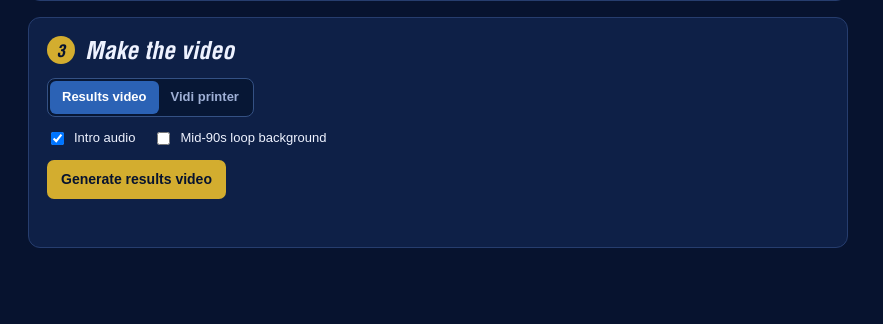
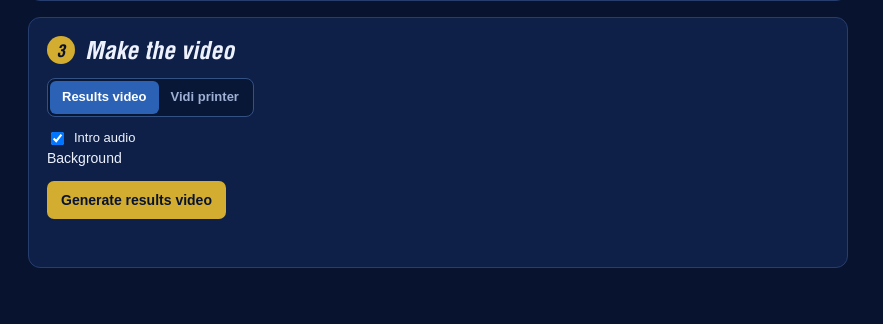
Before and after one commit to grandscores/grandscores-studio2, a Flask app: page / in a window 1280 px wide. Shown: the part 1147-1471 px from the top of the page, without its empty margins (0-883 px from the left). Before the commit the page ends 1395 px from the top, so only its background shows below. Run offline with Flask 3, Linux system fonts and the light colour scheme.

Commit message:
Add files via upload

```diff
--- a/templates/index.html
+++ b/templates/index.html
@@ -107,7 +107,10 @@
     </div>
     <div class="options">
       <label class="inline" id="introOpt"><input id="includeMusic" type="checkbox" checked> Intro audio</label>
-      <label class="inline"><input id="mid90sBg" type="checkbox"> Mid-90s loop background</label>
+    </div>
+    <div class="bg-field">
+      <span class="field-label">Background</span>
+      <div class="bg-picker" id="resultsBgPicker" role="radiogroup" aria-label="Results background"></div>
     </div>
     <div class="btns"><button class="btn primary" id="generate" type="button">Generate results video</button></div>
     <div id="status" class="status" role="status"></div>
@@ -131,7 +134,11 @@
     <div class="table-options">
       <div class="option-box"><b>Display</b><p class="hint">Top half first, then bottom half.</p><label class="inline"><input id="showStats" type="checkbox" checked> Show position, played and points</label><label class="inline"><input id="tableEndLogo" type="checkbox" checked> End with Grandscores identity</label></div>
       <div class="option-box"><b>Voiceover</b><label class="inline"><input id="tableVO" type="checkbox" checked> Include voiceover</label><label class="inline"><input id="mentionPts" type="checkbox" checked> Mention points totals</label></div>
-      <div class="option-box"><b>Sound and background</b><label class="inline"><input id="tableMusic" type="checkbox" checked> Intro music</label><label class="inline"><input id="tableMid90sBg" type="checkbox"> Mid-90s loop background</label></div>
+      <div class="option-box"><b>Sound</b><label class="inline"><input id="tableMusic" type="checkbox" checked> Intro music</label></div>
+    </div>
+    <div class="bg-field">
+      <span class="field-label">Background</span>
+      <div class="bg-picker" id="tableBgPicker" role="radiogroup" aria-label="League table background"></div>
     </div>
     <div class="vo-editor">
       <label for="tableScriptEditor">Voiceover script</label>
@@ -168,6 +175,7 @@
       <div class="preview-empty" id="previewEmpty">Add a result to see the graphic.</div>
     </div>
     <p class="hint preview-note" id="printerNote" hidden></p>
+    <p class="hint preview-note" id="loopNote" hidden>The Mid-90s loop is animated, so the preview shows the default still. The rendered video uses the loop.</p>
   </div>
 </aside>
 </main>
```
